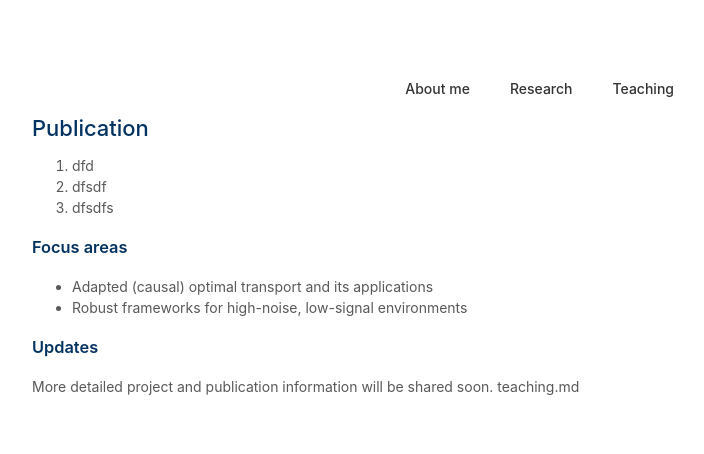
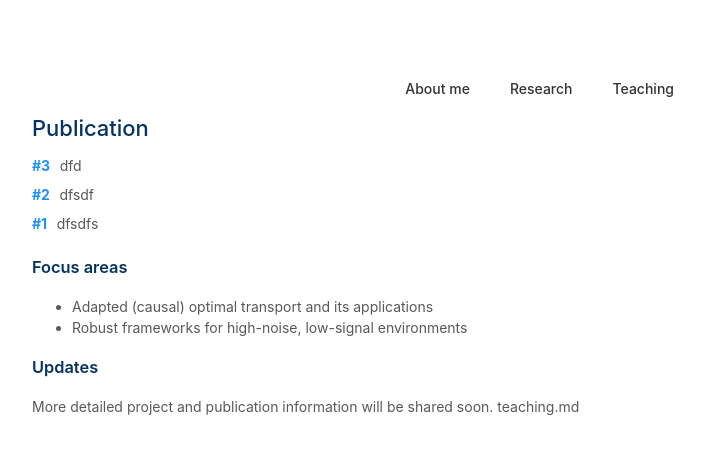
Before and after one commit to Jonghwap/Jonghwap.github.io, a Jekyll site: the page built from research.md, in a window 1280 px wide. Shown: the top 454 px of the page, without its empty margins (438-1142 px from the left). Built offline with Jekyll 4.4.1, drawn with Linux system fonts in a browser that asks for light colours; a style sheet for code colours, icons or effects is not loaded.

Commit message:
Update research.md

```diff
--- a/research.md
+++ b/research.md
@@ -7,9 +7,11 @@ hide_profile: true
 
 ## Publication
 
-1. dfd
-2. dfsdf
-3. dfsdfs
+<ol class="publication-list">
+  <li><span class="publication-rank">#3</span> dfd</li>
+  <li><span class="publication-rank">#2</span> dfsdf</li>
+  <li><span class="publication-rank">#1</span> dfsdfs</li>
+</ol>
 
 ### Focus areas
 - Adapted (causal) optimal transport and its applications
```
